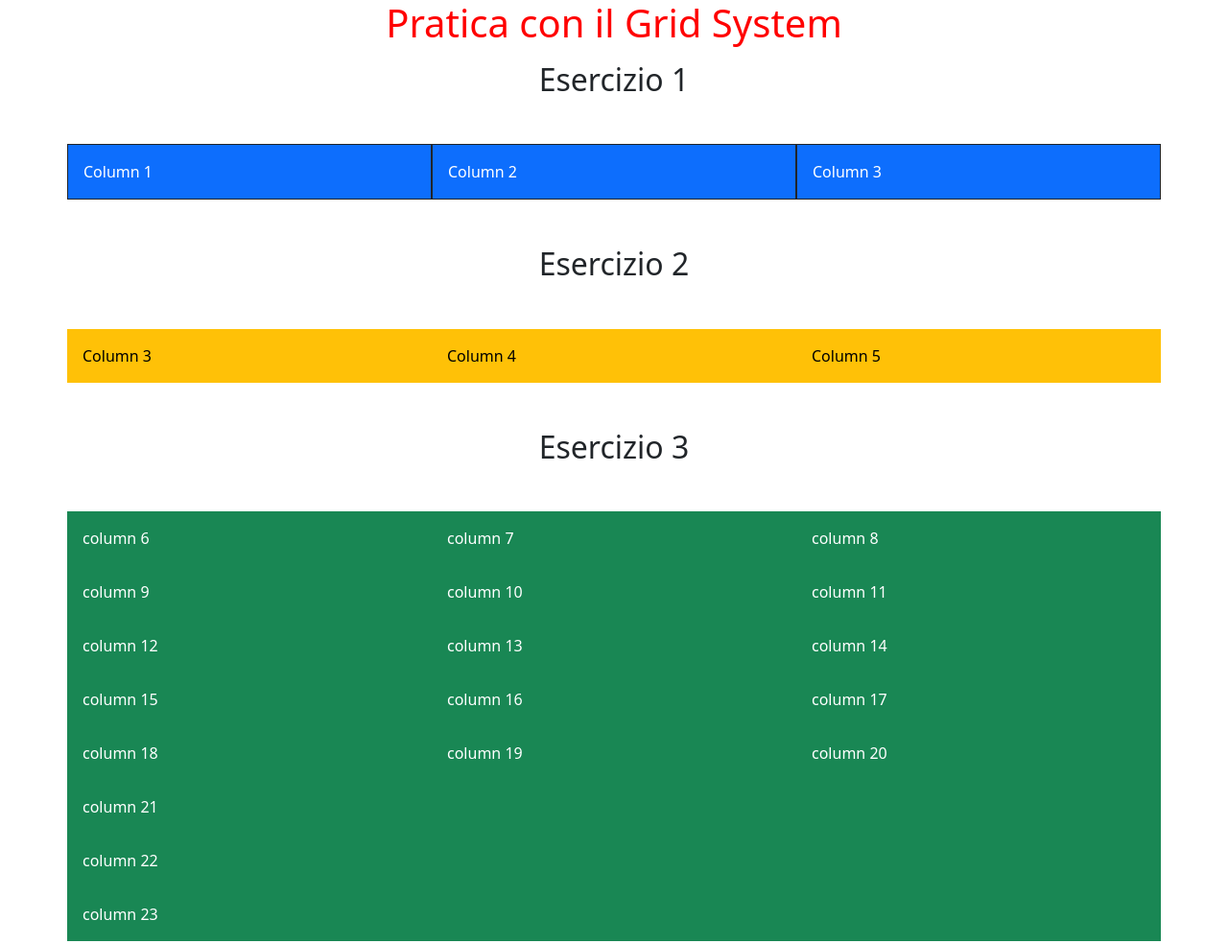
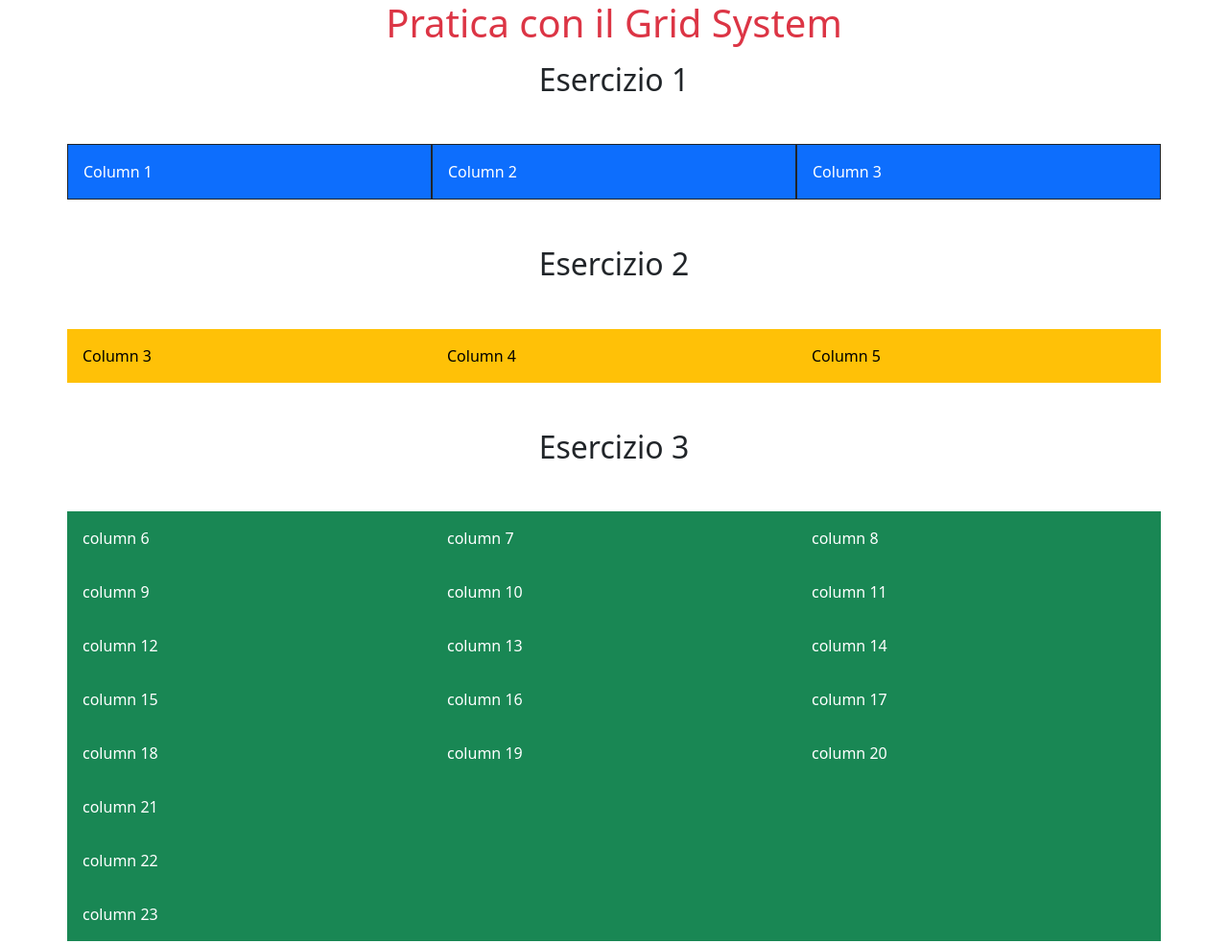
Before and after one commit to GianniCbd/U2-W2-D1, a plain HTML site: page index.html in a window 1280 px wide. Shown: the top 984 px of the page at 96% size. Drawn offline with nearby package versions, Linux system fonts and the light colour scheme.

Commit message:
U2-W2-D1

```diff
--- a/index.html
+++ b/index.html
@@ -11,15 +11,10 @@
       crossorigin="anonymous"
     />
   </head>
-  <style>
-    .custom-span {
-      color: red;
-    }
-  </style>
 
   <body>
     <div class="container">
-      <h1 class="text-center mb-3"><span class="custom-span">Pratica con il Grid System</span></h1>
+      <h1 class="text-center text-danger mb-3">Pratica con il Grid System</h1>
       <h2 class="text-center mb-5">Esercizio 1</h2>
       <div class="row">
         <div class="col-md-4 custom-h1 bg-primary text-white p-3 border border-dark">Column 1</div>
```
